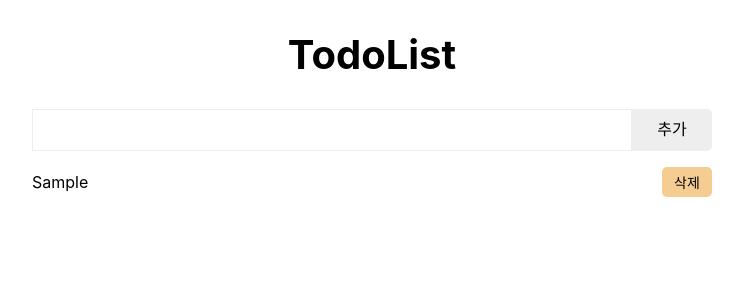
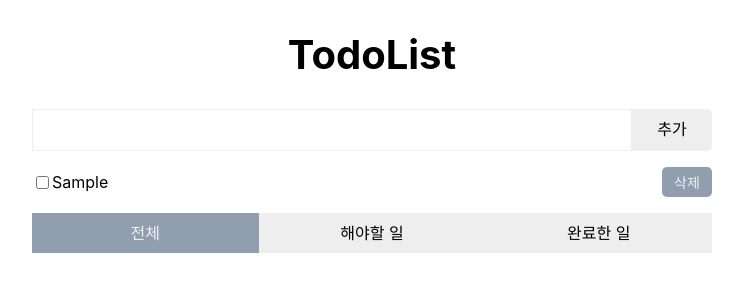
Before and after one commit to SeungHyune/typescript, a React (Create React App) app in the folder onebite-typescript/section11/: page / in a window 1280 px wide. Both pictures are taken after typing "Sample" into the empty fields and a click on the button "추가". Shown: the top 300 px of the page, without its empty margins (268-1011 px from the left). Built offline with nearby package versions, Linux system fonts and the light colour scheme.

Commit message:
feat: todotab 추가

```diff
--- a/onebite-typescript/section11/src/App.css
+++ b/onebite-typescript/section11/src/App.css
@@ -59,11 +59,13 @@ input[type="text"] {
 ul {
   padding: 0;
 }
+li {
+  list-style: none;
+}
 .todo-item {
   display: flex;
   justify-content: space-between;
   align-items: center;
-  list-style: none;
   margin-top: 10px;
   height: 30px;
 }
@@ -77,6 +79,10 @@ ul {
 .todo-item .text > .view {
   display: block;
 }
+.todo-item .text > .through {
+  text-decoration: line-through;
+  color: #c3c3c3;
+}
 .todo-item .text input {
   width: 100%;
   height: 30px;
@@ -86,10 +92,30 @@ ul {
   width: 50px;
   height: 30px;
   margin-left: 5px;
-  background-color: #f5cc92;
+  background-color: #909eaf;
   outline: none;
   border: none;
   cursor: pointer;
   border-radius: 5px;
   font-size: 14px;
+  color: #f1f1f1;
 }
+
+/* todo-tab */
+.todo-tab ul {
+  display: flex;
+  align-items: center;
+  justify-content: space-between;
+}
+.todo-tab ul li {
+  flex: 1;
+  text-align: center;
+  line-height: 40px;
+  background-color: #eee;
+  cursor: pointer;
+}
+
+.todo-tab ul li.on, .todo-tab ul li:hover {
+  background-color: #909eaf;
+  color: #f1f1f1;
+}
--- a/onebite-typescript/section11/src/App.tsx
+++ b/onebite-typescript/section11/src/App.tsx
@@ -12,6 +12,7 @@ type onCreateTodo = {
   data: {
     id: string;
     content: string;
+    completed: boolean;
   }
 }
 
@@ -25,6 +26,7 @@ type onUpdateTodo = {
   data: {
     id: string;
     content: string;
+    completed: boolean;
   }
 }
 
@@ -45,7 +47,8 @@ function reducer(state: Todo[], action: Action) {
     }
     case 'UPDATE': {
       const updateTodoIndex = state.findIndex(todo => todo.id === action.data.id);
-      state[updateTodoIndex] = {...state[updateTodoIndex], content: action.data.content};
+      state[updateTodoIndex] = {...state[updateTodoIndex], content: action.data.content, completed: action.data.completed};
+      console.log(state, action);
       setItem(TODOS, [...state]);
       return state;
     }
@@ -57,7 +60,7 @@ export const TodoStateContext = React.createContext<Todo[] | null>(null);
 export const TodoDispatchContext = React.createContext<{
   onClickAdd: (text: string) => void;
   onClickDelete: (id: string) => void;
-  onTodoUpdate: (id: string, text: string) => void;
+  onTodoUpdate: (id: string, text: string, completed: boolean) => void;
 
 } | null>(null);
 
@@ -76,6 +79,7 @@ function App() {
       data: {
         id: generateUUID(),
         content: text,
+        completed: false,
       }
     })
 
@@ -88,12 +92,13 @@ function App() {
     })
   }
 
-  const onTodoUpdate = (id: string, text: string) => {
+  const onTodoUpdate = (id: string, text: string, completed: boolean) => {
     dispatch({
       type: 'UPDATE',
       data: {
         id,
-        content: text
+        content: text,
+        completed
       }
     })
   }
--- a/onebite-typescript/section11/src/components/TodoItem.tsx
+++ b/onebite-typescript/section11/src/components/TodoItem.tsx
@@ -8,6 +8,7 @@ export default function TodoItem(props: Props) {
     const todoTextRef = useRef<HTMLInputElement>(null);
     const [isEdit, setIsEdit] = useState(false);
     const [currentTodoText, setCurrentTodoText] = useState(props.content);
+    const [completed, setCompleted] = useState(props.completed);
 
     const dispatch = useTodoDispatch();
 
@@ -33,17 +34,23 @@ export default function TodoItem(props: Props) {
             setCurrentTodoText(props.content);
             setIsEdit(false);
         } else if (e.key === 'Enter') {
-            dispatch.onTodoUpdate(props.id, currentTodoText);
+            dispatch.onTodoUpdate(props.id, currentTodoText, completed);
             setIsEdit(false);
         }
     }
 
+    const onTodoChecked = () => {
+        setCompleted(!completed);
+        dispatch.onTodoUpdate(props.id, currentTodoText, completed);
+    }
+
     return <li className="todo-item">
+        <input type="checkbox" onChange={onTodoChecked} checked={completed} />
         <div className="text">
-            <div className={isEdit === false ? 'view' : ''} onDoubleClick={onTodoTextEdit}><span>{currentTodoText}</span></div>
+            <div className={`${isEdit === false ? 'view' : ''} ${completed ? 'through' : ''}`} onDoubleClick={onTodoTextEdit}><span>{currentTodoText}</span></div>
             <div className={isEdit ? 'view' : ''}>
                 <input
-                    onInput={onTodoTextUpdate}
+                    onChange={onTodoTextUpdate}
                     onKeyDown={onTodoUpdate}
                     value={currentTodoText}
                     type="text"
--- a/onebite-typescript/section11/src/components/TodoList.tsx
+++ b/onebite-typescript/section11/src/components/TodoList.tsx
@@ -1,3 +1,4 @@
+import { useState, useEffect } from 'react';
 import TodoItem from './TodoItem';
 import { Todo } from '../types/types';
 
@@ -8,12 +9,45 @@ interface Todos {
 }
 
 const TodoList = (props: Todos) => {
+    const [todos,setTodos] = useState(props.todos);
+    const [todoTab, setTodoTab] = useState([true,false,false]);
+
+    const onTotalTodos = () => {
+        setTodoTab([true,false,false])
+        setTodos(props.todos);
+    }
+
+    const onThingTodos = () => {
+        setTodoTab([false,true,false])
+        const thingTodos = props.todos.filter(todo => !todo.completed);
+        setTodos(thingTodos);
+    }
+
+    const onCompletedTodos = () => {
+        setTodoTab([false,false,true])
+        const completedTodos = props.todos.filter(todo => todo.completed);
+        setTodos(completedTodos);
+    }
+
+    useEffect(() => {
+        setTodos(props.todos);
+    }, [props.todos])
+
     return (
-        <ul>
-            {props.todos.map((todo: Todo) => (
-                <TodoItem key={todo.id} {...todo} />
-            ))}
-        </ul>
+        <div>
+            <ul>
+                {todos.map((todo: Todo) => (
+                    <TodoItem key={todo.id} {...todo} />
+                ))}
+            </ul>
+            <div className="todo-tab">
+                <ul>
+                    <li className={todoTab[0] ? 'on' : ''} onClick={onTotalTodos}>전체</li>
+                    <li className={todoTab[1] ? 'on' : ''} onClick={onThingTodos}>해야할 일</li>
+                    <li className={todoTab[2] ? 'on' : ''} onClick={onCompletedTodos}>완료한 일</li>
+                </ul>
+            </div>
+        </div>
     )
 }
 
--- a/onebite-typescript/section11/src/index.tsx
+++ b/onebite-typescript/section11/src/index.tsx
@@ -5,7 +5,7 @@ import App from './App';
 
 const root = ReactDOM.createRoot(document.getElementById('root') as HTMLElement);
 root.render(
-  <React.StrictMode>
+
     <App />
-  </React.StrictMode>
+
 );
--- a/onebite-typescript/section11/src/types/types.ts
+++ b/onebite-typescript/section11/src/types/types.ts
@@ -1,4 +1,5 @@
 export interface Todo {
     id: string;
     content: string;
+    completed: boolean;
 }
```
